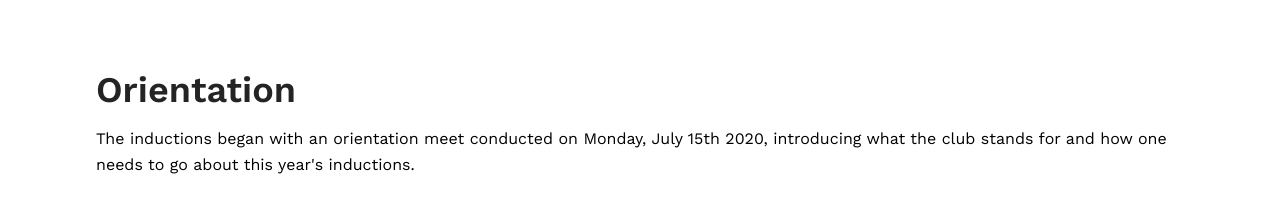
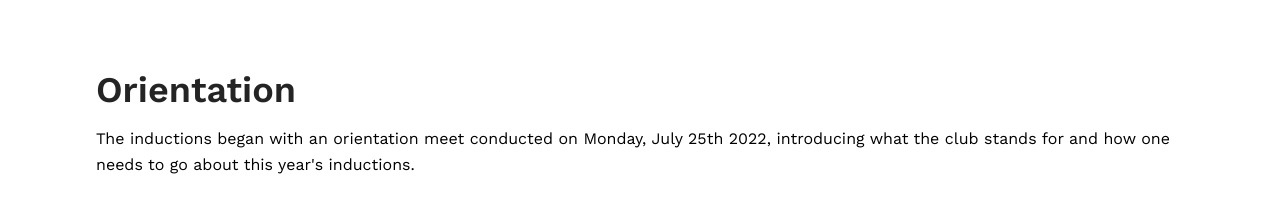
Before and after one commit to RoboKnights-Clan/RoboKnights-Clan.github.io, a Next.js app: page /inductions in a window 1280 px wide. Shown: the part 880-1094 px from the top of the page. Built offline with nearby package versions, Linux system fonts and the light colour scheme.

Commit message:
Update inductions.tsx

```diff
--- a/pages/inductions.tsx
+++ b/pages/inductions.tsx
@@ -63,7 +63,7 @@ const InductionsPage: NextPage = () => {
           Orientation
         </h1>
         <p className="mb-8 leading-relaxed dark:text-gray-c8">
-          The inductions began with an orientation meet conducted on Monday, July 15th 2020, introducing what the club stands for and how one needs to go about this year's inductions.
+          The inductions began with an orientation meet conducted on Monday, July 25th 2022, introducing what the club stands for and how one needs to go about this year's inductions.
         </p>
 
         <h1 className="sm:text-4xl text-2xl mb-4 font-bold text-dark font-sanssm dark:text-white">
```
